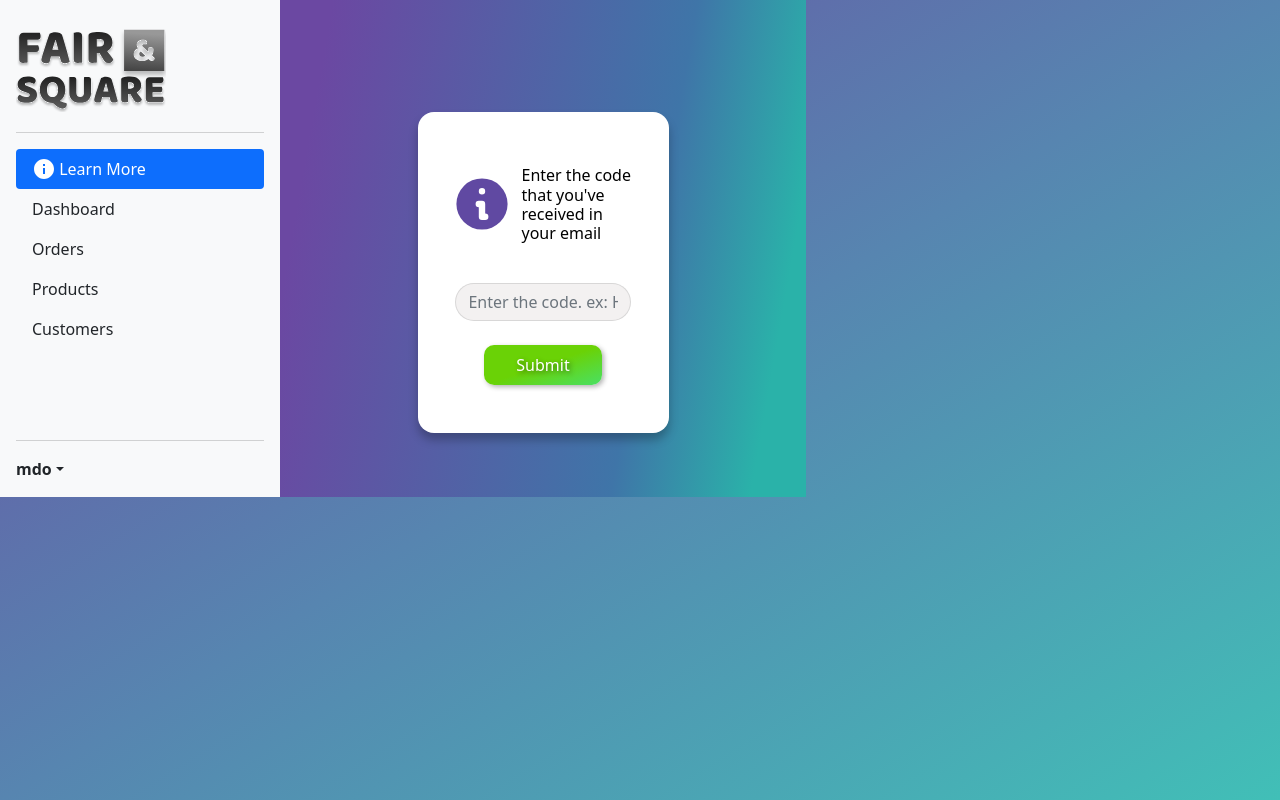
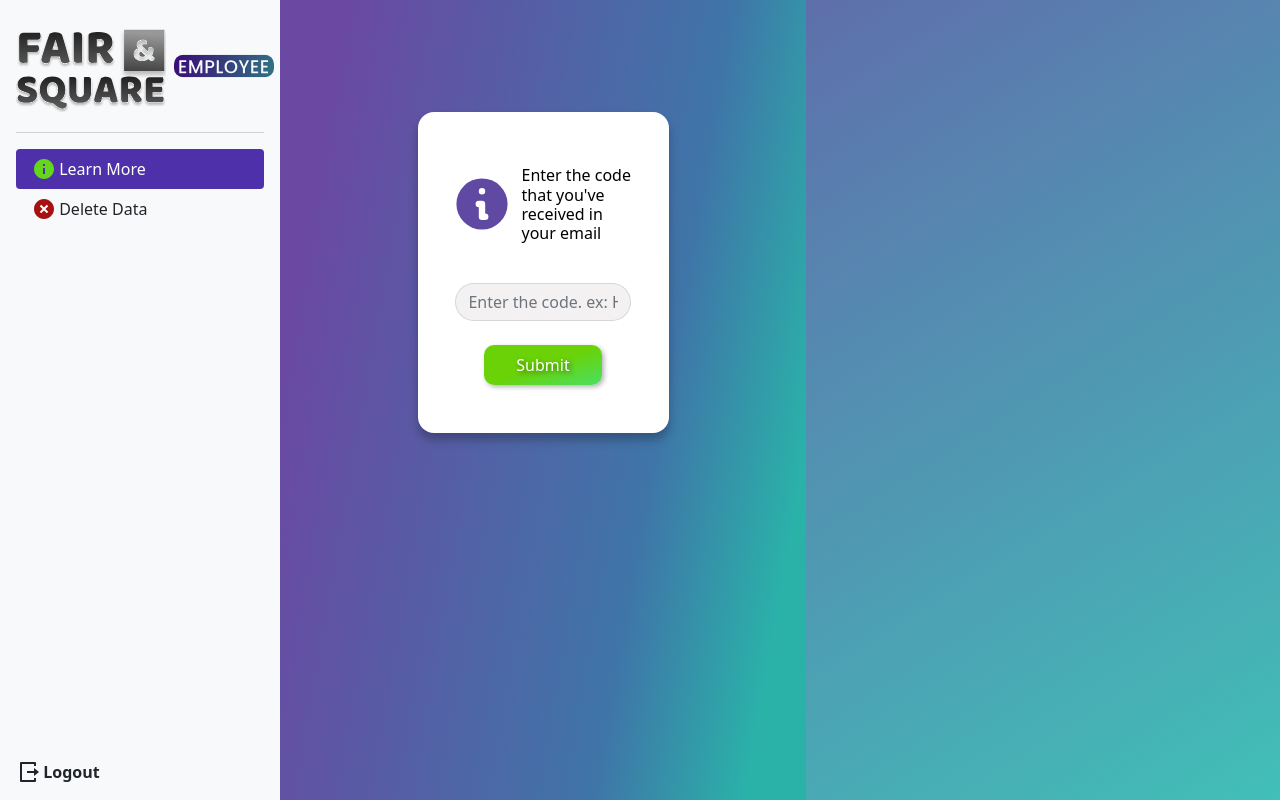
Before and after one commit to JoeGills/Fair-Square-Fed-, a Next.js app: page /user/employee-pass-code in a window 1280 px wide. Built offline with nearby package versions, Linux system fonts and the light colour scheme.

Commit message:
adding to the sidebar

```diff
--- a/components/layout/default-layout.jsx
+++ b/components/layout/default-layout.jsx
@@ -26,14 +26,12 @@ export default function DefaultLayout({ children }) {
 
       <style jsx>{`
         .body {
-          padding-bottom: 3rem;
           color: #5a5a5a;
         }
         main {
           display: flex;
           flex-wrap: nowrap;
           height: 100vh;
-          height: -webkit-fill-available;
           max-height: 100vh;
           overflow-x: auto;
           overflow-y: hidden;
--- a/components/layout/sidebar.jsx
+++ b/components/layout/sidebar.jsx
@@ -1,5 +1,9 @@
 import Image from "next/image";
-import { RiInformationFill } from "react-icons/ri";
+import {
+  RiInformationFill,
+  RiLogoutBoxRLine,
+  RiCloseCircleFill,
+} from "react-icons/ri";
 
 export default function SideBar() {
   return (
@@ -19,12 +23,20 @@ export default function SideBar() {
             width="150"
             height="100"
           />
+          <br />
+          <Image
+            alt="Fair&Aquare"
+            src="/employee.svg"
+            className="bi me-2"
+            width="100"
+            height="100"
+          />
         </a>
         <hr />
         <ul className="nav nav-pills flex-column mb-auto">
           <li className="nav-item">
             <a href="#" className="nav-link active" aria-current="page">
-              <span className="menu-icon">
+              <span className="menu-icon information">
                 <RiInformationFill />
               </span>
               Learn More
@@ -33,64 +45,24 @@ export default function SideBar() {
           </li>
           <li>
             <a href="#" className="nav-link link-dark">
-              Dashboard
-            </a>
-          </li>
-          <li>
-            <a href="#" className="nav-link link-dark">
-              Orders
-            </a>
-          </li>
-          <li>
-            <a href="#" className="nav-link link-dark">
-              Products
-            </a>
-          </li>
-          <li>
-            <a href="#" className="nav-link link-dark">
-              Customers
+              <span className="menu-icon delete-data">
+                <RiCloseCircleFill />
+              </span>
+              Delete Data
             </a>
           </li>
         </ul>
-        <hr />
         <div className="dropdown">
           <a
             href="#"
-            className="d-flex align-items-center link-dark text-decoration-none dropdown-toggle"
-            id="dropdownUser2"
-            data-bs-toggle="dropdown"
+            className="d-flex align-items-center link-dark text-decoration-none"
             aria-expanded="false"
           >
-            <strong>mdo</strong>
+            <span className="menu-icon logout">
+              <RiLogoutBoxRLine />
+            </span>
+            <strong>Logout</strong>
           </a>
-          <ul
-            className="dropdown-menu text-small shadow"
-            aria-labelledby="dropdownUser2"
-          >
-            <li>
-              <a className="dropdown-item" href="#">
-                New project...
-              </a>
-            </li>
-            <li>
-              <a className="dropdown-item" href="#">
-                Settings
-              </a>
-            </li>
-            <li>
-              <a className="dropdown-item" href="#">
-                Profile
-              </a>
-            </li>
-            <li>
-              <hr className="dropdown-divider" />
-            </li>
-            <li>
-              <a className="dropdown-item" href="#">
-                Sign out
-              </a>
-            </li>
-          </ul>
         </div>
       </div>
       <style jsx>
@@ -159,7 +131,7 @@ export default function SideBar() {
           }
           .btn-toggle-nav a:hover,
           .btn-toggle-nav a:focus {
-            background-color: #d2f4ea;
+            background-color: #4e31aa;
           }
 
           .scrollarea {
@@ -177,6 +149,18 @@ export default function SideBar() {
             margin: 0 0.2rem 0 0;
             line-height: 0;
           }
+
+          .menu-icon.information {
+            color: #64d61b;
+          }
+
+          .menu-icon.delete-data {
+            color: #a51212;
+          }
+
+          .nav-link.active {
+            background-color: #4e31aa;
+          }
         `}
       </style>
     </>
```
Also changed, not shown: public/employee.svg (added).
